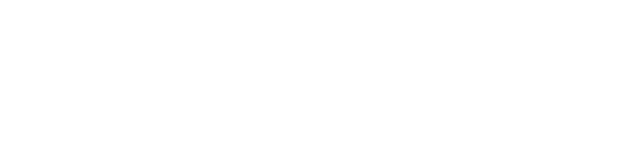
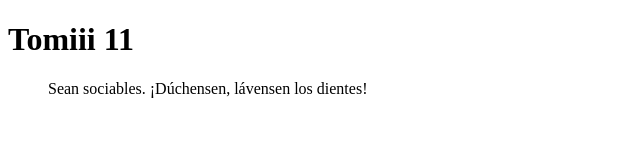
Before and after one commit to caylow/tribute-page, a plain HTML site: page index.html in a window 1280 px wide. Shown: the whole page, without its empty margins (0-640 px from the left). Drawn offline with Linux system fonts and the light colour scheme.

Commit message:
Created style.css. Added blockquote and h1

```diff
--- a/index.html
+++ b/index.html
@@ -7,6 +7,9 @@
     <title>Tomiii 11 tributo</title>
 </head>
 <body>
-
+    <h1>Tomiii 11</h1>
+    <blockquote>
+    <p>Sean sociables. ¡Dúchensen, lávensen los dientes!</p>
+    </blockquote>
 </body>
 </html>
```
Also changed, not shown: assets/css/style.css (added).
